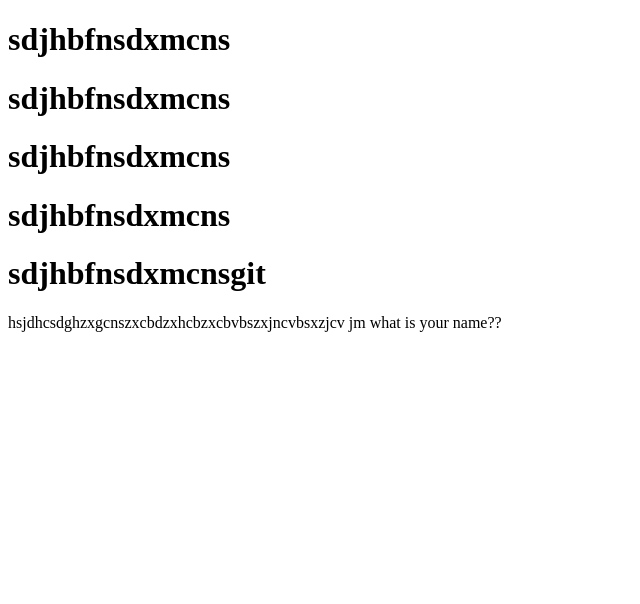
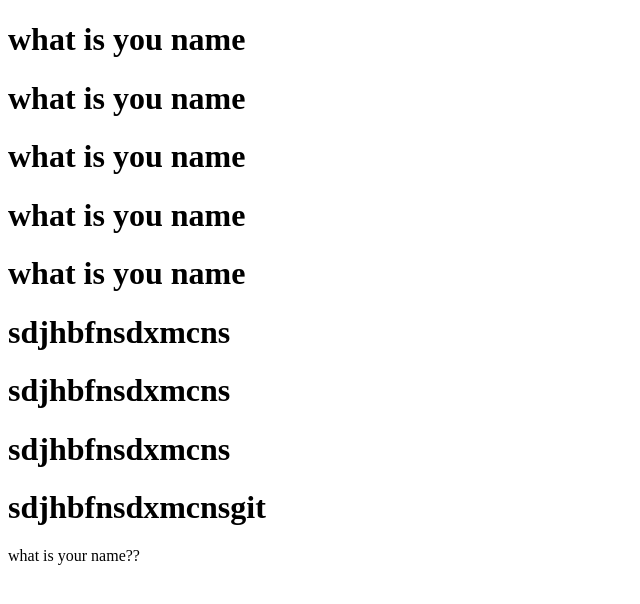
Before and after one commit to Deric-ndikumana/hirwa, a plain HTML site: page log.html in a window 1280 px wide. Shown: the whole page, without its empty margins (0-640 px from the left). Drawn offline with Linux system fonts and the light colour scheme.

Commit message:
Update log.html

```diff
--- a/log.html
+++ b/log.html
@@ -6,14 +6,16 @@
     <title>Document</title>
 </head>
 <body>
-    <h1>sdjhbfnsdxmcns</h1>
+    <h1>what is you name</h1>
+    <h1>what is you name</h1>
+    <h1>what is you name</h1>
+    <h1>what is you name</h1>
+    <h1>what is you name</h1>
     <h1>sdjhbfnsdxmcns</h1>
     <h1>sdjhbfnsdxmcns</h1>
     <h1>sdjhbfnsdxmcns</h1>
     <h1>sdjhbfnsdxmcnsgit </h1>
 
-    hsjdhcsdghzxgcnszxcbdzxhcbzxcbvbszxjncvbsxzjcv jm
-
     what is your name??
 </body>
 </html>
```
